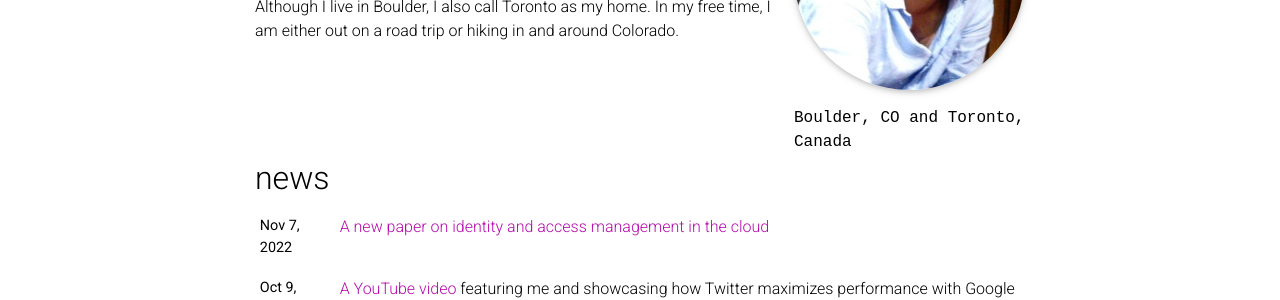
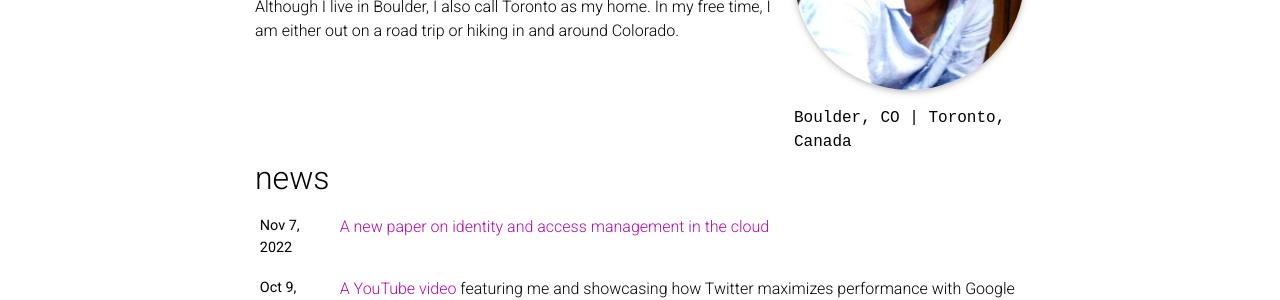
Before and after one commit to saurabh-deochake/saurabh-deochake.github.io, a Jekyll site: the page built from _pages/about.md, in a window 1280 px wide and 1132 px high. Shown: the part 342-642 px from the top of the window. Built offline with Jekyll 4.4.1, drawn with Linux system fonts in a browser that asks for light colours; full-size pictures stand in for the smaller copies a plugin makes; emoji names are drawn with the system emoji font; comment, search, counter and statistics services are not loaded; a style sheet for code colours, icons or effects is not loaded.

Commit message:
address fix alignment

```diff
--- a/_pages/about.md
+++ b/_pages/about.md
@@ -9,7 +9,7 @@ profile:
   image: profile_pic.jpeg
   image_circular: true # crops the image to make it circular
   address: >
-    <p>Boulder, CO and Toronto, Canada</p>
+    <p>Boulder, CO | Toronto, Canada</p>
 
 news: true  # includes a list of news items
 selected_papers: true # includes a list of papers marked as "selected={true}"
```
